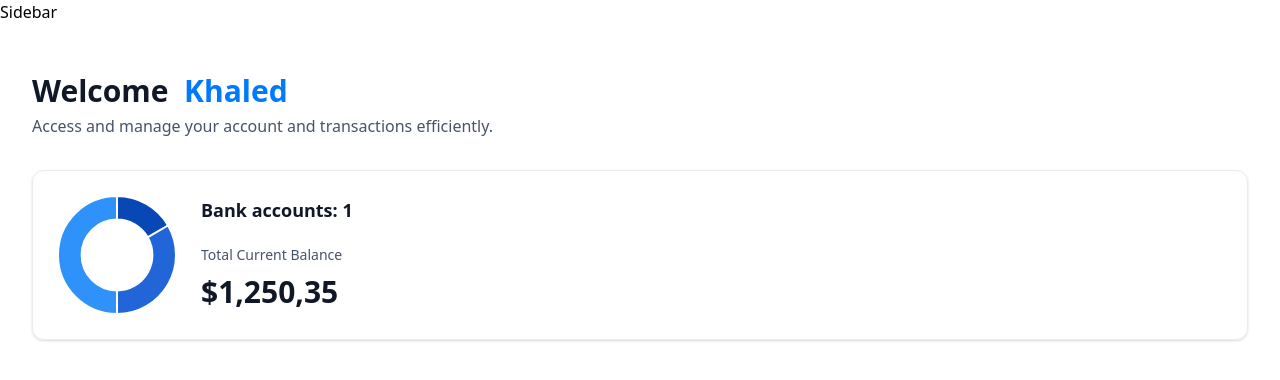
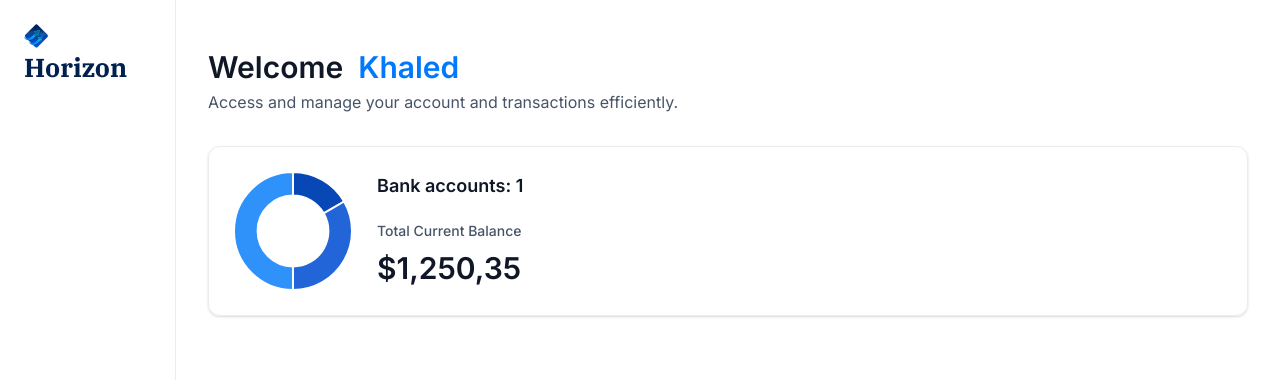
Before and after one commit to khaled9912/banking_app, a Next.js app: page / in a window 1280 px wide. Shown: the top 380 px of the page. Built offline with nearby package versions, Linux system fonts and the light colour scheme.

Commit message:
add initial data for the sidebar

```diff
--- a/app/(root)/layout.tsx
+++ b/app/(root)/layout.tsx
@@ -1,12 +1,28 @@
-
+import Sidebar from "@/components/Sidebar";
 export default function RootLayout({
   children,
 }: Readonly<{
   children: React.ReactNode;
 }>) {
+    const loggedIn = { firstName: "Khaled", lastName: "Mourad"};
+
   return (
-   <main>
-        Sidebar
+   <main className="flex h-screen w-full font-inter">
+        <Sidebar user={{
+        $id: "",
+        email: "",
+        userId: "",
+        dwollaCustomerUrl: "",
+        dwollaCustomerId: "",
+        firstName: "",
+        lastName: "",
+        address1: "",
+        city: "",
+        state: "",
+        postalCode: "",
+        dateOfBirth: "",
+        ssn: ""
+      }} />
         {children}
    </main>
   );
--- /dev/null
+++ b/components/Sidebar.tsx
@@ -0,0 +1,35 @@
+import { sidebarLinks } from "@/constants/index";
+import Image from "next/image"
+import Link from "next/link"
+
+const Sidebar = ({ user } : SiderbarProps) => {
+  return (
+    <section className="sidebar">
+        <nav className="flex flex-col gap-4">
+            <Link href="/" className="mb-12 cursor-pointer items-center gap-2">
+            <Image
+                src="/icons/logo.svg"
+                width={34}
+                height={34} alt={"Horizon logo"}
+                className="size-[24px] max-xl:size-14"
+                />
+                <h1
+                className="sidebar-logo"
+                >
+                    Horizon
+                </h1>
+            </Link>
+            {sidebarLinks.map((item) => {
+                return (
+                    <Link href={item.route}
+                    key={item.label}>
+                        {item.label}
+                    </Link>
+                )
+            })}
+        </nav>
+    </section>
+  )
+}
+
+export default Sidebar
```
